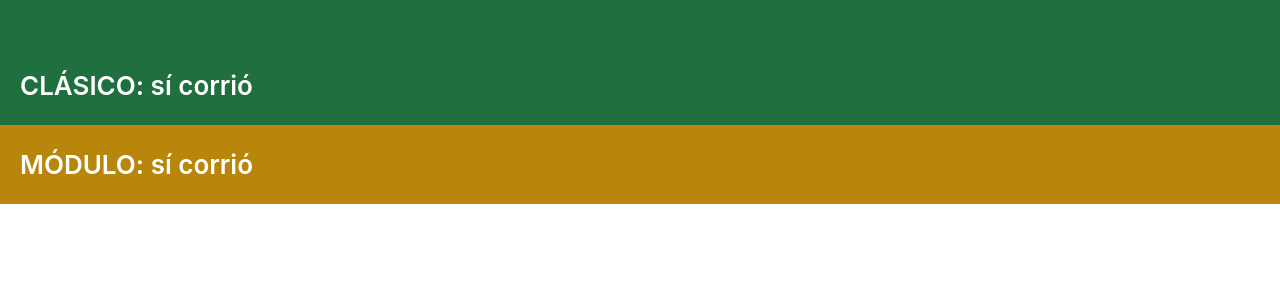
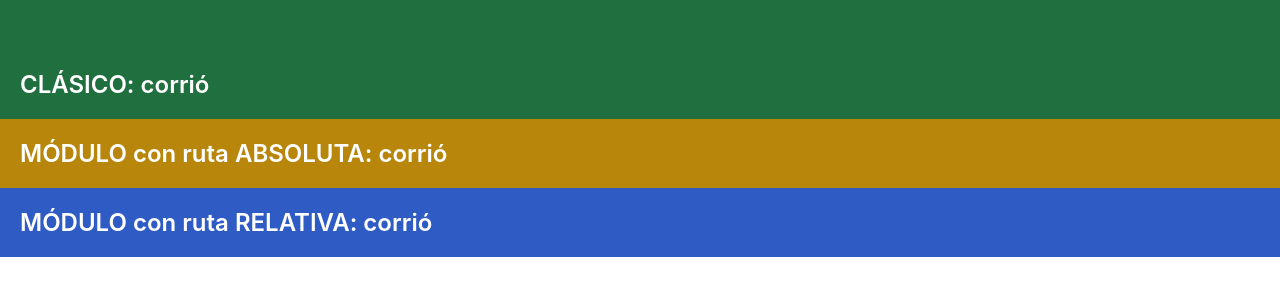
Before and after one commit to g3lson/chinola-ios-preview, a website: page hibrido/real/index.html in a window 1280 px wide. Drawn offline with Linux system fonts and the light colour scheme.

Commit message:
La última diferencia: ruta absoluta contra ruta relativa
Co-Authored-By: Claude Opus 5 <noreply@anthropic.com>

```diff
--- /dev/null
+++ b/hibrido/real/assets/absoluto.js
@@ -0,0 +1,6 @@
+const d = document.createElement('div');
+d.setAttribute('style', 'padding:20px;background:#b8860b;color:#fff');
+d.textContent = 'MÓDULO con ruta ABSOLUTA: corrió';
+document.body.appendChild(d);
+window.__chinolaTemaJSON = () => JSON.stringify({ scr: '#fff', card: '#fff', ink: '#111' });
+window.__chinolaDatosJSON = () => '{}';
--- a/hibrido/real/assets/app-PrUeBa123.js
+++ /dev/null
@@ -1,11 +0,0 @@
-// Si esto corre, los módulos arrancan dentro del controlador real.
-const d = document.createElement('div');
-d.id = 'modulo';
-d.setAttribute('style', 'padding:24px 20px;background:#b8860b;color:#fff');
-d.textContent = 'MÓDULO: sí corrió';
-document.body.appendChild(d);
-
-// Y se le contesta al nativo, para que su vigía no tape la pantalla.
-window.__chinolaTemaJSON = () => JSON.stringify({ scr: '#ffffff', card: '#ffffff', ink: '#111111' });
-window.__chinolaDatosJSON = () => '{}';
-window.__chinolaHuella = () => 'prueba';
--- /dev/null
+++ b/hibrido/real/assets/relativo.js
@@ -0,0 +1,4 @@
+const d = document.createElement('div');
+d.setAttribute('style', 'padding:20px;background:#2f5bc4;color:#fff');
+d.textContent = 'MÓDULO con ruta RELATIVA: corrió';
+document.body.appendChild(d);
--- a/hibrido/real/index.html
+++ b/hibrido/real/index.html
@@ -4,19 +4,19 @@
 <meta charset="utf-8">
 <meta name="viewport" content="width=device-width, initial-scale=1, viewport-fit=cover">
 <title>Chinola</title>
-<script type="module" src="/assets/app-PrUeBa123.js"></script>
+<!-- LA ÚLTIMA DIFERENCIA SIN PROBAR.
+     La sonda que SÍ funcionaba pedía su módulo con ruta relativa. Ésta, y el
+     index de Chinola, lo piden con ruta ABSOLUTA. Aquí van los dos a la vez:
+     el que pinte señala al culpable. -->
+<script type="module" src="/assets/absoluto.js"></script>
+<script type="module" src="./assets/relativo.js"></script>
 </head>
-<body style="margin:0;font:600 26px -apple-system,system-ui">
+<body style="margin:0;font:600 24px -apple-system,system-ui">
 <div id="raiz"></div>
-<!-- EL CLÁSICO PINTA. Si sale su franja y no la del módulo, lo que el
-     controlador rompe son SOLO los módulos. Si no sale ninguna, rompe todo el
-     JavaScript. Son dos problemas distintos y hasta ahora no los había
-     separado. -->
 <script>
   var d = document.createElement('div');
-  d.id = 'clasico';
-  d.setAttribute('style', 'padding:70px 20px 24px;background:#1f6f3f;color:#fff');
-  d.textContent = 'CLÁSICO: sí corrió';
+  d.setAttribute('style', 'padding:70px 20px 20px;background:#1f6f3f;color:#fff');
+  d.textContent = 'CLÁSICO: corrió';
   document.body.appendChild(d);
 </script>
 </body>
```
Also changed, not shown: .github/workflows/real.yml.
